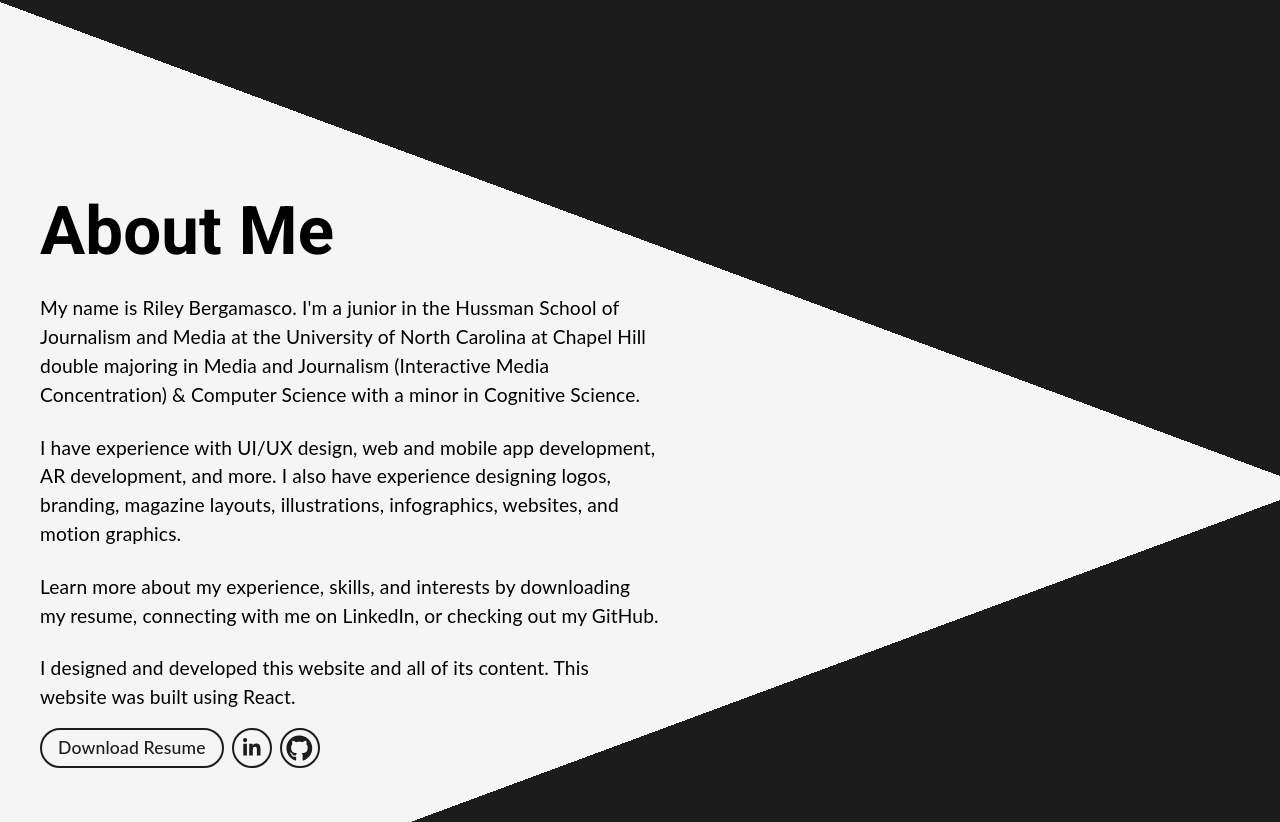
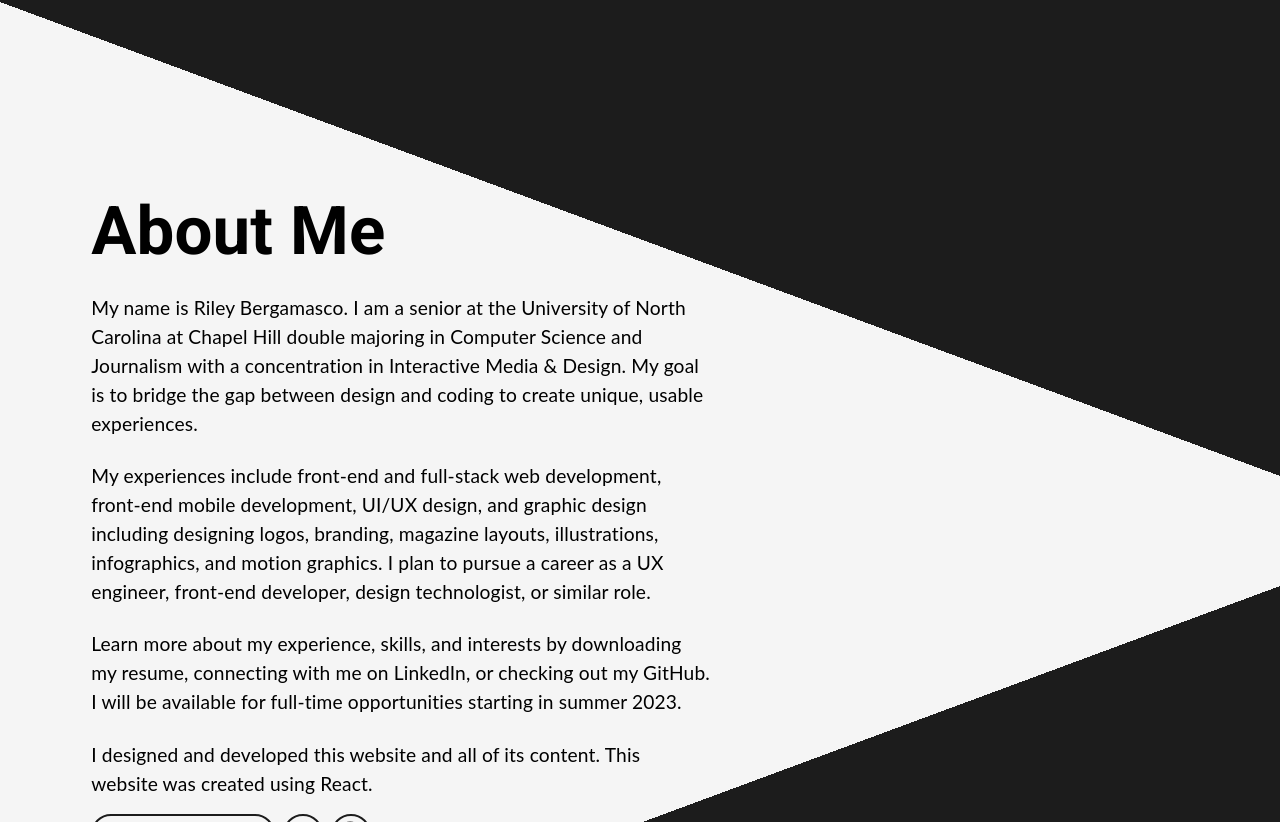
Before and after one commit to rlbergamasco/portfolio-v3, a React (Create React App) app: page / in a window 1280 px wide. Shown: the part 798-1620 px from the top of the page. Built offline with nearby package versions, Linux system fonts and the light colour scheme.

Commit message:
Update resume and about section

```diff
--- a/src/components/ArrowButton.jsx
+++ b/src/components/ArrowButton.jsx
@@ -13,7 +13,7 @@ const scrollToTop = () => {
 
 const scrollNext = () => {
     window.scrollTo({
-        top: window.innerHeight * 1.1,
+        top: window.innerHeight * 1.15,
         left: 0,
         behavior: 'smooth'
     });
--- a/src/pages/HomePage.jsx
+++ b/src/pages/HomePage.jsx
@@ -58,19 +58,19 @@ const About = () => {
             <TriangleBackground height={triangleHeight} width="100vw" />
             <Box sx={{ height: triangleSpace, width: '100vw', backgroundColor: '#F5F5F5' }} />
             <TriangleBackground height={triangleHeight} width="100vw" flip />
-            <Box ref={ref} sx={{ p: 5, ml: triangleSpace < 0 ? `${window.innerWidth * .05}px` : 0, maxWidth: '700px', zIndex: 10, position: 'absolute', top: aboutTop }}>
+            <Box ref={ref} sx={{ p: 5, ml: window.innerWidth < 800 ? 0 : `${window.innerWidth * .04}px`, maxWidth: '700px', zIndex: 10, position: 'absolute', top: aboutTop }}>
                 <Typography color="textSecondary" variant="h1">About Me</Typography>
                 <Typography color="textSecondary" sx={{ pt: 3 }}>
-                    {"My name is Riley Bergamasco. I'm a junior in the Hussman School of Journalism and Media at the University of North Carolina at Chapel Hill double majoring in Media and Journalism (Interactive Media Concentration) & Computer Science with a minor in Cognitive Science."}
+                    {"My name is Riley Bergamasco. I am a senior at the University of North Carolina at Chapel Hill double majoring in Computer Science and Journalism with a concentration in Interactive Media & Design. My goal is to bridge the gap between design and coding to create unique, usable experiences."}
                 </Typography>
                 <Typography color="textSecondary" sx={{ pt: 3 }}>
-                    I have experience with UI/UX design, web and mobile app development, AR development, and more. I also have experience designing logos, branding, magazine layouts, illustrations, infographics, websites, and motion graphics.
+                    My experiences include front-end and full-stack web development, front-end mobile development, UI/UX design, and graphic design including designing logos, branding, magazine layouts, illustrations, infographics, and motion graphics. I plan to pursue a career as a UX engineer, front-end developer, design technologist, or similar role.
                 </Typography>
                 <Typography color="textSecondary" sx={{ pt: 3 }}>
-                    Learn more about my experience, skills, and interests by downloading my resume, connecting with me on LinkedIn, or checking out my GitHub.
+                    Learn more about my experience, skills, and interests by downloading my resume, connecting with me on LinkedIn, or checking out my GitHub. I will be available for full-time opportunities starting in summer 2023.
                 </Typography>
                 <Typography color="textSecondary" sx={{ pt: 3 }}>
-                    I designed and developed this website and all of its content. This website was built using React.
+                    I designed and developed this website and all of its content. This website was created using React.
                 </Typography>
                 <Box sx={{ my: 2, display: 'flex', flexWrap: 'wrap' }}>
                     <Fab
```
Also changed, not shown: 1 other file (tests, documents, lock files or other folders).
